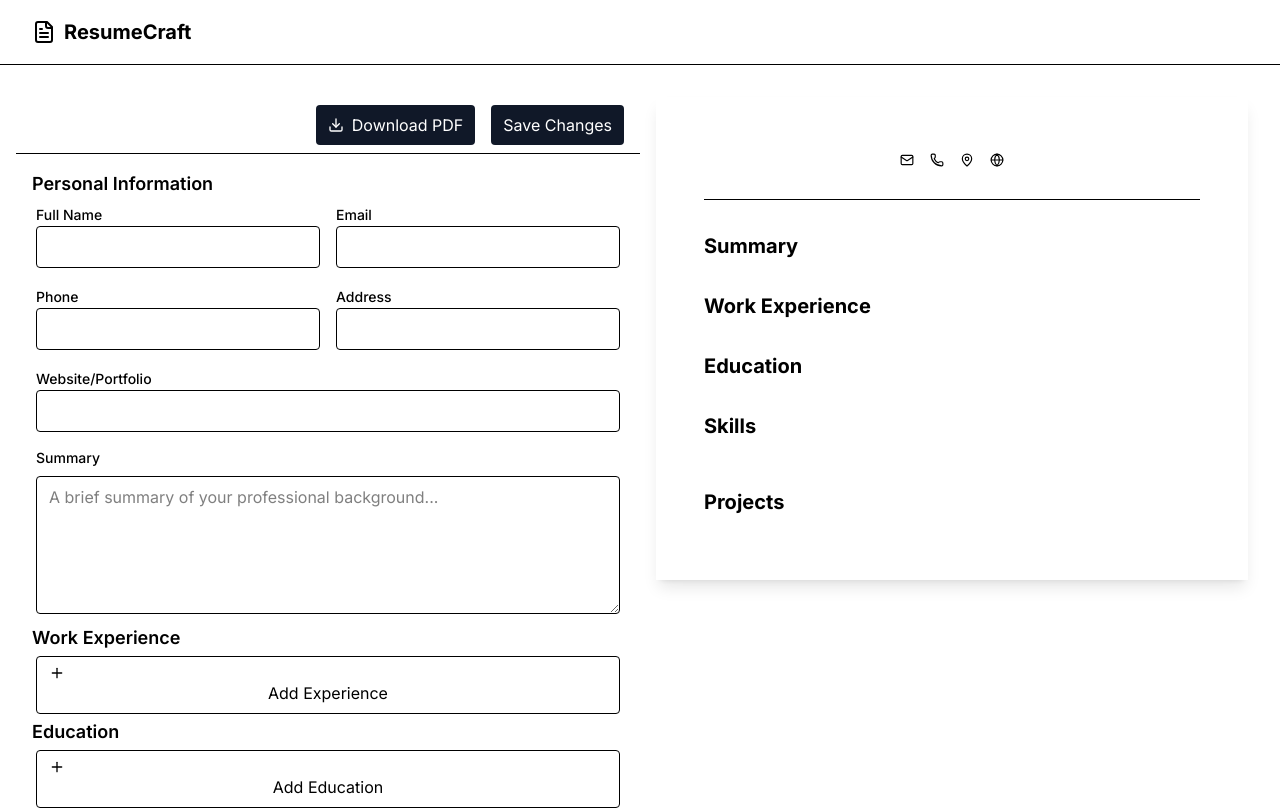
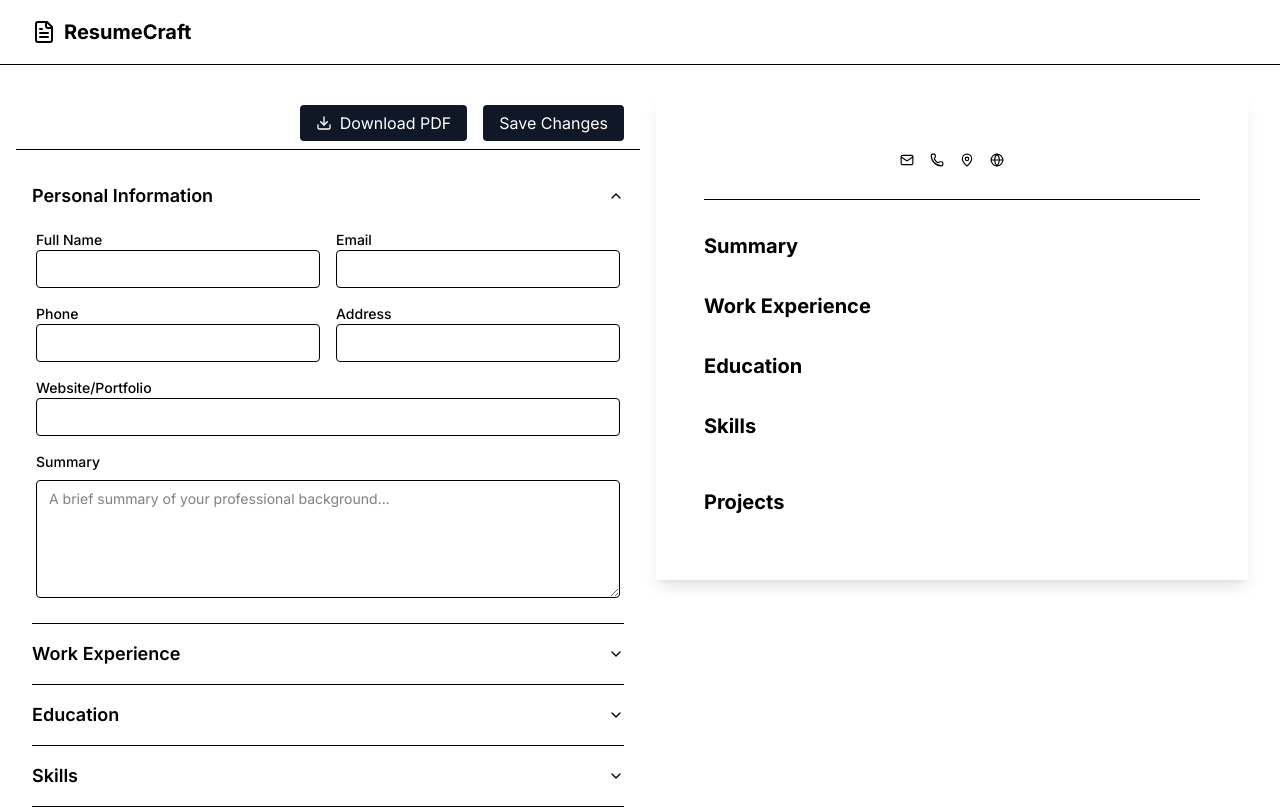
Before and after one commit to thuyein96/resume-project, a Next.js app: page /resumes/new in a window 1280 px wide. Shown: the top 810 px of the page. Built offline with nearby package versions, Linux system fonts and the light colour scheme.

Commit message:
fix to download only preview part

```diff
--- a/app/globals.css
+++ b/app/globals.css
@@ -24,3 +24,35 @@ body {
   color: var(--foreground);
   font-family: Arial, Helvetica, sans-serif;
 }
+
+@media print {
+  body {
+    background: #fff;
+    color: #000;
+  }
+  .no-print {
+    display: none !important;
+  }
+  .printable-area {
+    width: 100% !important;
+    height: 100% !important;
+    position: absolute !important;
+    top: 0 !important;
+    left: 0 !important;
+    margin: 0 !important;
+    padding: 0 !important;
+    border: none !important;
+    box-shadow: none !important;
+    transform: scale(1) !important;
+  }
+  .printable-area .text-primary {
+    color: #34495E !important;
+  }
+  .printable-area .bg-secondary {
+    background-color: #F2F3F4 !important;
+  }
+  @page {
+    size: A4;
+    margin: 20mm;
+  }
+}
--- a/app/resumes/page.tsx
+++ b/app/resumes/page.tsx
@@ -7,13 +7,14 @@ import { useRouter } from 'next/navigation';
 type Item = { _id: string; personalInfo?: { name?: string } };
 
 export default function Home() {
+    const API_BASE = process.env.NEXT_PUBLIC_API_URL;
     const [items, setItems] = useState<Item[]>([]);
     const [loading, setLoading] = useState(true);
     const router = useRouter();
 
     const load = async () => {
         setLoading(true);
-        const res = await fetch('/api/resumes', { cache: 'no-store' });
+        const res = await fetch(`${API_BASE}/api/resumes`, { cache: 'no-store' });
         const data = await res.json();
         setItems(data || []);
         setLoading(false);
@@ -31,7 +32,7 @@ export default function Home() {
         router.push(`/resumes/${id}`);
     };
     const handleDelete = async (id: string) => {
-        await fetch(`/api/resumes/${id}`, { method: 'DELETE' });
+        await fetch(`${API_BASE}/api/resumes/${id}`, { method: 'DELETE' });
         await load();
     };
 
--- a/components/form/experience-fom.tsx
+++ b/components/form/experience-fom.tsx
@@ -84,7 +84,7 @@ export function ExperienceForm() {
           </CardContent>
         </Card>
       ))}
-      <Button onClick={handleAddExperience} variant="outline" className="w-full">
+      <Button onClick={handleAddExperience} variant="outline" className="w-full justify-center">
         <Plus className="h-4 w-4 mr-2" /> Add Experience
       </Button>
     </div>
--- a/components/resume-editor.tsx
+++ b/components/resume-editor.tsx
@@ -23,10 +23,11 @@ export function ResumeEditor({ mode }: ResumeEditorProps) {
   const router = useRouter();
 
   const handleSave = async () => {
+    const API_BASE = process.env.NEXT_PUBLIC_API_URL;
     setIsSaving(true);
     try {
       const isEdit = mode === 'edit';
-      const url = isEdit ? `/api/resumes/${resumeData._id}` : '/api/resumes';
+      const url = isEdit ? `${API_BASE}/api/resumes/${resumeData._id}` : `${API_BASE}/api/resumes`;
       const method = isEdit ? 'PUT' : 'POST';
       const response = await fetch(url, {
         method,
@@ -41,18 +42,8 @@ export function ResumeEditor({ mode }: ResumeEditorProps) {
       }
       router.push('/resumes');
 
-    //   if (method === 'POST') {
-    //     const created = await response.json().catch(() => null);
-    //     const newId = created?._id || created?.id;
-    //     if (newId) {
-    //       router.push(`/resumes/${newId}`);
-    //     }
-    //   }
-
-      // Revalidation and toast notification can be wired here if available
     } catch (error) {
       console.error(error);
-      // handle UI error notification here if a toast system is added
     } finally {
       setIsSaving(false);
     }
--- a/components/ui/accordion.tsx
+++ b/components/ui/accordion.tsx
@@ -1,17 +1,58 @@
-import * as React from 'react';
+"use client"
 
-export function Accordion({ children }: { type?: 'single' | 'multiple'; defaultValue?: string[]; className?: string; children: React.ReactNode }) {
-  return <div>{children}</div>;
-}
+import * as React from "react"
+import * as AccordionPrimitive from "@radix-ui/react-accordion"
+import { ChevronDown } from "lucide-react"
 
-export function AccordionItem({ children }: { value: string; children: React.ReactNode }) {
-  return <div>{children}</div>;
-}
+import { cn } from "@/lib/utils"
 
-export function AccordionTrigger({ children, className = '' }: { className?: string; children: React.ReactNode }) {
-  return <div className={className}>{children}</div>;
-}
+const Accordion = AccordionPrimitive.Root
 
-export function AccordionContent({ children }: { children: React.ReactNode }) {
-  return <div>{children}</div>;
-}
+const AccordionItem = React.forwardRef<
+  React.ElementRef<typeof AccordionPrimitive.Item>,
+  React.ComponentPropsWithoutRef<typeof AccordionPrimitive.Item>
+>(({ className, ...props }, ref) => (
+  <AccordionPrimitive.Item
+    ref={ref}
+    className={cn("border-b", className)}
+    {...props}
+  />
+))
+AccordionItem.displayName = "AccordionItem"
+
+const AccordionTrigger = React.forwardRef<
+  React.ElementRef<typeof AccordionPrimitive.Trigger>,
+  React.ComponentPropsWithoutRef<typeof AccordionPrimitive.Trigger>
+>(({ className, children, ...props }, ref) => (
+  <AccordionPrimitive.Header className="flex">
+    <AccordionPrimitive.Trigger
+      ref={ref}
+      className={cn(
+        "flex flex-1 items-center justify-between py-4 font-medium transition-all hover:underline [&[data-state=open]>svg]:rotate-180",
+        className
+      )}
+      {...props}
+    >
+      {children}
+      <ChevronDown className="h-4 w-4 shrink-0 transition-transform duration-200" />
+    </AccordionPrimitive.Trigger>
+  </AccordionPrimitive.Header>
+))
+AccordionTrigger.displayName = AccordionPrimitive.Trigger.displayName
+
+const AccordionContent = React.forwardRef<
+  React.ElementRef<typeof AccordionPrimitive.Content>,
+  React.ComponentPropsWithoutRef<typeof AccordionPrimitive.Content>
+>(({ className, children, ...props }, ref) => (
+  <AccordionPrimitive.Content
+    ref={ref}
+    className="overflow-hidden text-sm transition-all data-[state=closed]:animate-accordion-up data-[state=open]:animate-accordion-down"
+    {...props}
+  >
+    <div className={cn("pb-4 pt-0", className)}>{children}</div>
+  </AccordionPrimitive.Content>
+))
+
+AccordionContent.displayName = AccordionPrimitive.Content.displayName
+
+export { Accordion, AccordionItem, AccordionTrigger, AccordionContent }
--- a/components/ui/button.tsx
+++ b/components/ui/button.tsx
@@ -18,6 +18,12 @@ export function Button({
       ? 'bg-transparent'
       : 'bg-gray-900 text-white';
 
-  const sizeClass = size === 'icon' ? 'h-9 w-9 p-0 inline-flex items-center justify-center' : 'px-3 py-2';
-  return <button className={`rounded ${variantClass} ${sizeClass} ${className}`} {...props} />;
+  const sizeClass = size === 'icon' ? 'h-9 w-9 p-0' : 'h-9 px-4';
+
+  return (
+    <button
+      className={`inline-flex items-center justify-center gap-2 rounded ${variantClass} ${sizeClass} ${className}`}
+      {...props}
+    />
+  );
 }
--- /dev/null
+++ b/lib/utils.ts
@@ -0,0 +1,6 @@
+import { clsx, type ClassValue } from "clsx"
+import { twMerge } from "tailwind-merge"
+
+export function cn(...inputs: ClassValue[]) {
+  return twMerge(clsx(inputs))
+}
--- a/package.json
+++ b/package.json
@@ -9,13 +9,16 @@
     "lint": "eslint"
   },
   "dependencies": {
+    "@radix-ui/react-accordion": "^1.2.12",
+    "clsx": "^2.1.1",
     "dotenv": "^17.2.2",
     "lucide-react": "^0.544.0",
     "mongoose": "^8.18.1",
     "nanoid": "^5.1.5",
     "next": "15.5.3",
     "react": "19.1.0",
-    "react-dom": "19.1.0"
+    "react-dom": "19.1.0",
+    "tailwind-merge": "^3.3.1"
   },
   "devDependencies": {
     "@eslint/eslintrc": "^3",
```
Also changed, not shown: 1 other file (tests, documents, lock files or other folders).
